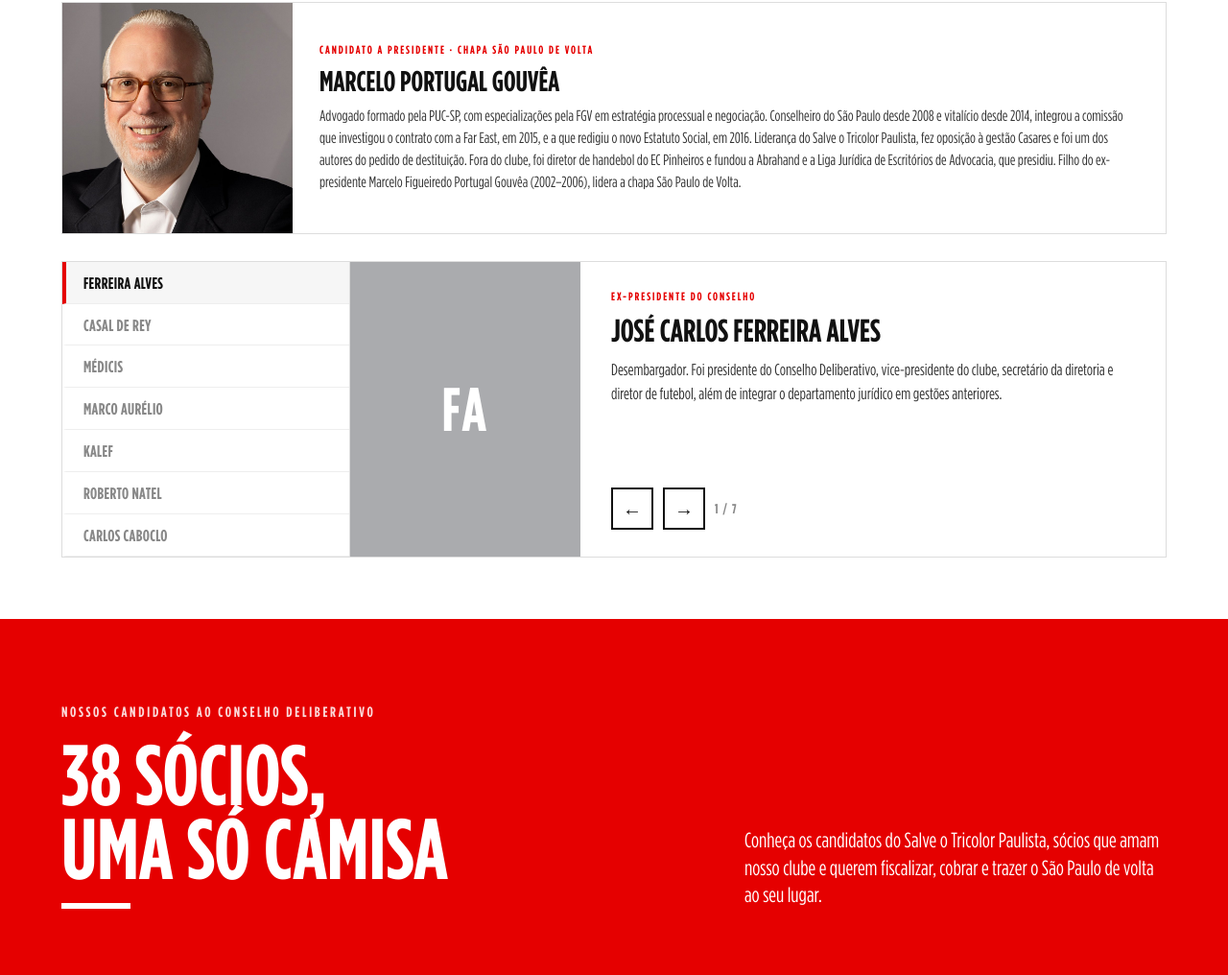
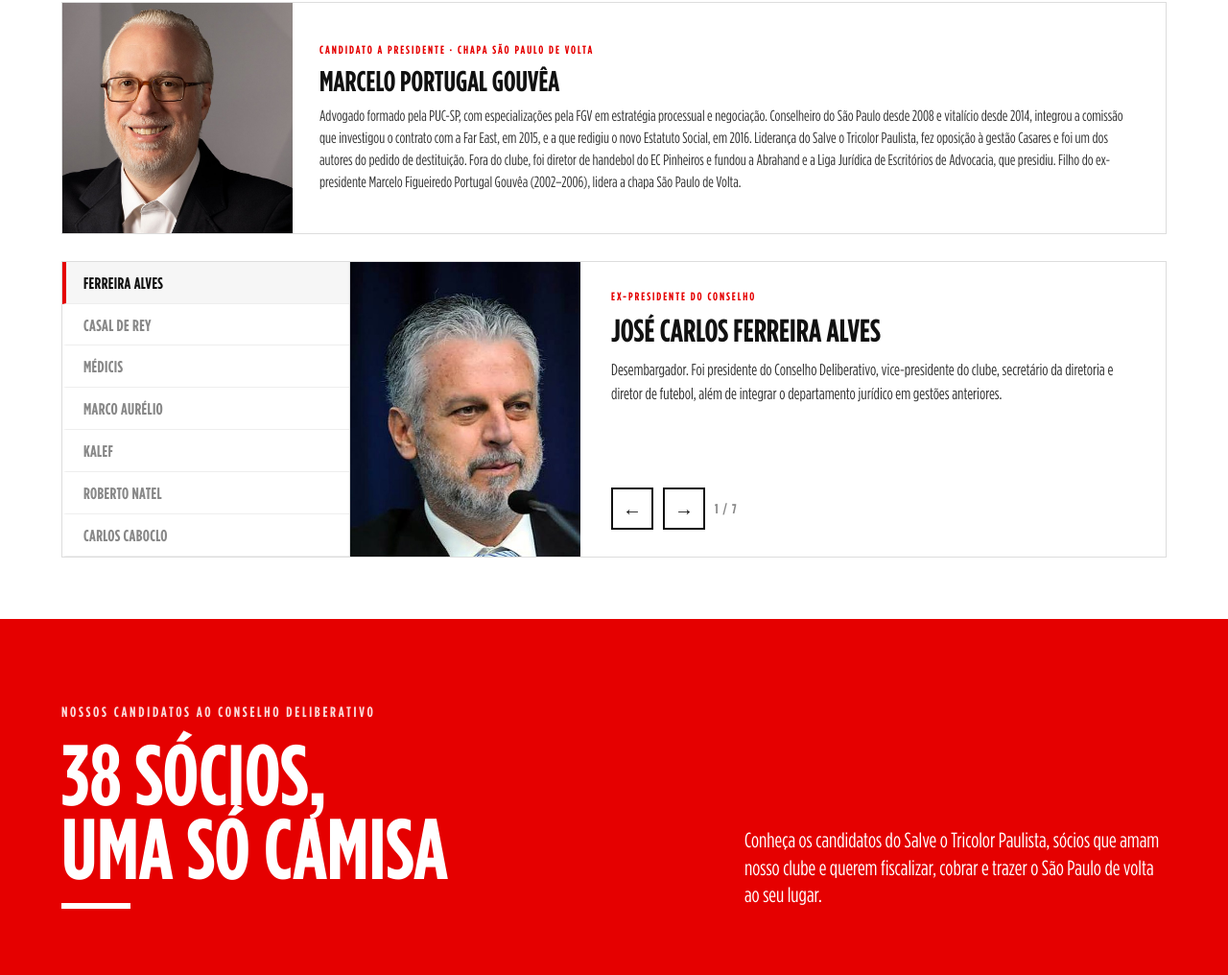
Before and after one commit to jupoggi/STP, a plain HTML site: page index.html in a window 1280 px wide. Shown: the part 2633-3649 px from the top of the page at 96% size. Drawn offline with Linux system fonts and the light colour scheme.

Commit message:
Foto do Ferreira Alves
Co-Authored-By: Claude Opus 5.5 <noreply@anthropic.com>
Claude-Session: https://claude.ai/code/session_016sjLhDkhevxZhNY5P2uLk1

```diff
--- a/index.html
+++ b/index.html
@@ -757,7 +757,7 @@ function textoCola(lista){
 }
 function mostraAba(){ setTimeout(function(){ try { var t = document.querySelector(".stp-lid-on"), box = t && t.parentNode; if (box && box.scrollWidth > box.clientWidth) box.scrollTo({ left: t.offsetLeft - 20, behavior: "smooth" }); } catch (e) {} }, 30); }
 var LIDERES = [
-  { cargo: "EX-PRESIDENTE DO CONSELHO", nome: "José Carlos Ferreira Alves", curto: "Ferreira Alves", texto: "Desembargador. Foi presidente do Conselho Deliberativo, vice-presidente do clube, secretário da diretoria e diretor de futebol, além de integrar o departamento jurídico em gestões anteriores." },
+  { cargo: "EX-PRESIDENTE DO CONSELHO", nome: "José Carlos Ferreira Alves", curto: "Ferreira Alves", foto: "assets/9dbd937696ae8b2148aa290ec339aacb.jpg", texto: "Desembargador. Foi presidente do Conselho Deliberativo, vice-presidente do clube, secretário da diretoria e diretor de futebol, além de integrar o departamento jurídico em gestões anteriores." },
   { cargo: "EX-PRESIDENTE DO CLUBE", nome: "Fernando Casal de Rey", curto: "Casal de Rey", foto: "assets/8e6118546c1d215b9928221afecfb746.jpg", texto: "Ex-presidente do São Paulo (1994–1998). Diretor de futebol no bicampeonato da Libertadores e do Mundial (1992 e 1993), está no clube desde 1972 e é conselheiro desde 1974." },
   { cargo: "EX-VICE DE FUTEBOL", nome: "José Alexandre Médicis da Silveira", curto: "Médicis", foto: "assets/16ff2b33ef5f0cc241910c109a293100.jpg", texto: "Foi vice-presidente de futebol do clube e, antes disso, dirigiu o futebol de base (2014–2015). Um dos principais líderes e porta-vozes do movimento que conseguiu o impeachment de Julio Casares." },
   { cargo: "DIRIGENTE DO FUTEBOL", nome: "Marco Aurélio Cunha", curto: "Marco Aurélio", foto: "assets/688bd086ebbaa76743788f26b40cff12.jpg", texto: "Médico e ex-vereador de São Paulo. Dirigente do futebol são-paulino em diferentes gestões, coordenou por cinco anos as seleções femininas da CBF." },
```
Also changed, not shown: _fonte/Proposta.dc.html (+1 -1 lines), assets/9dbd937696ae8b2148aa290ec339aacb.jpg (added).
